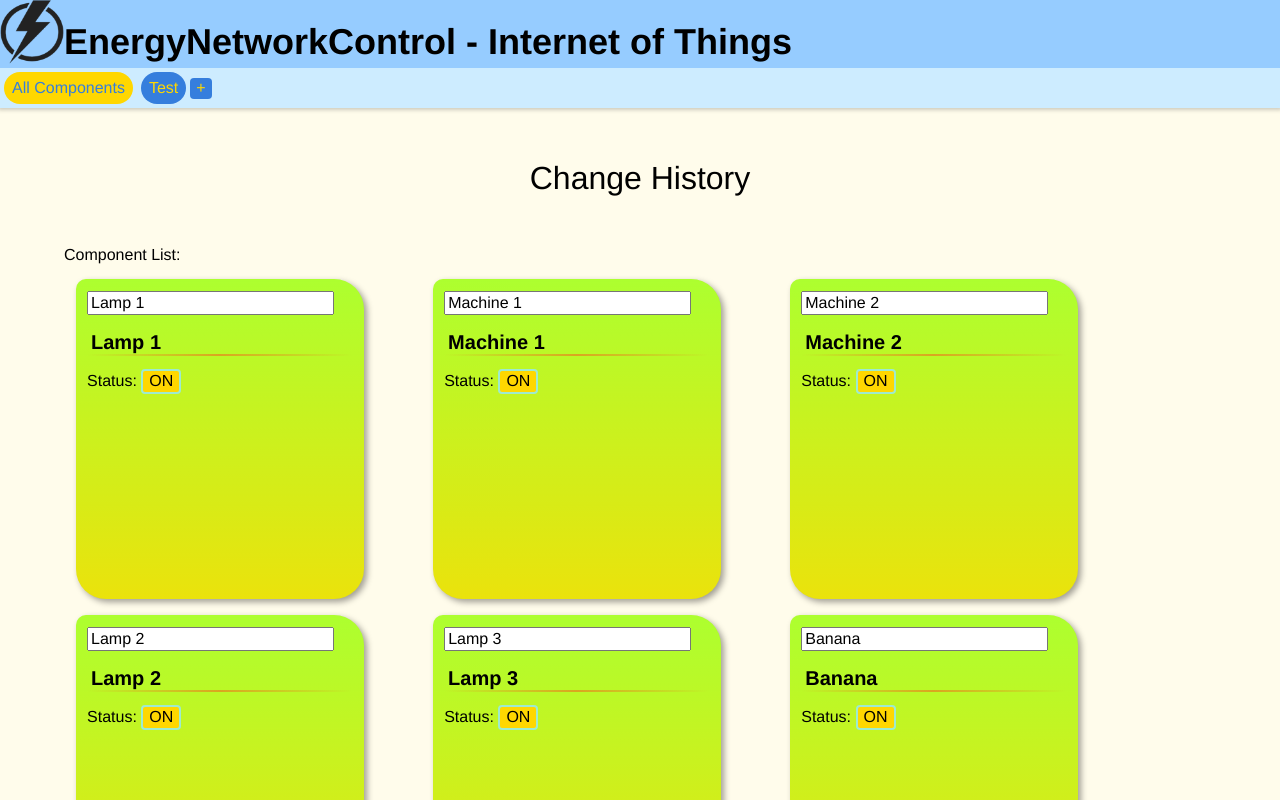
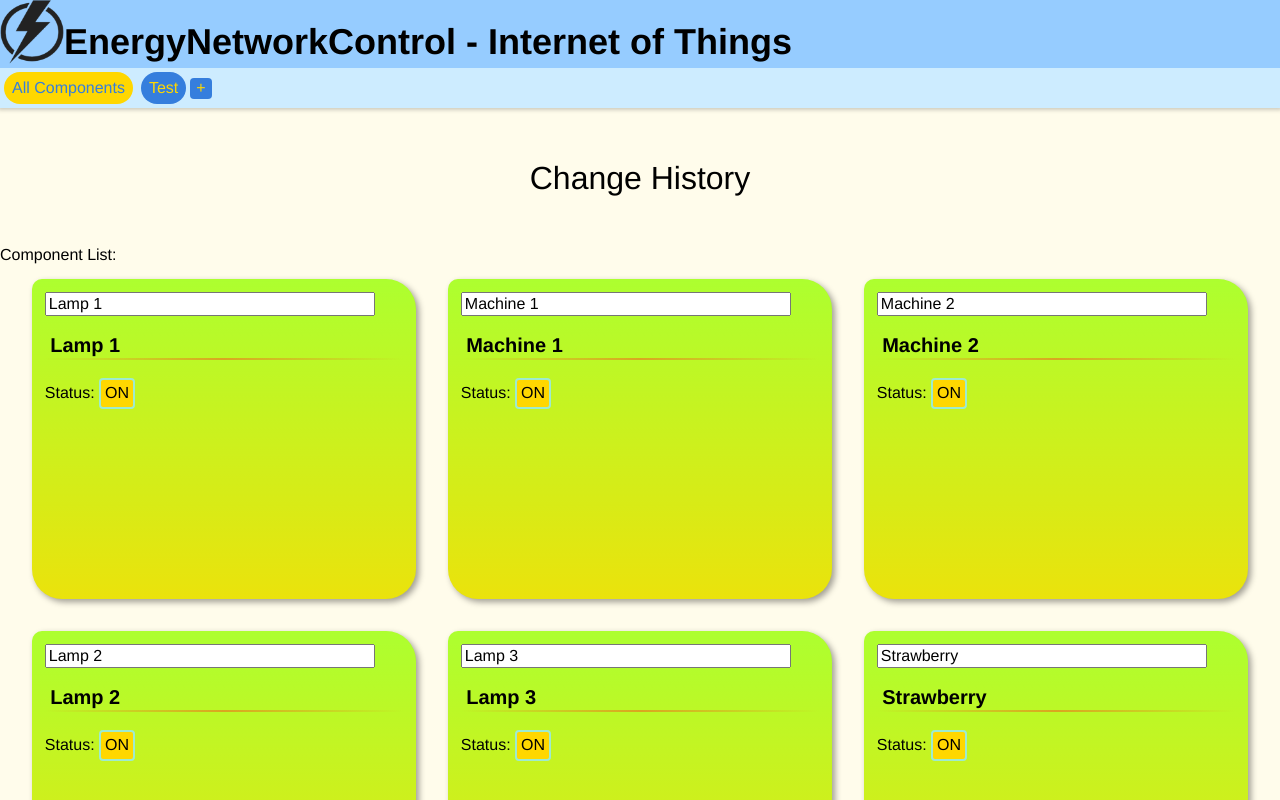
Before and after one commit to AlexandreHiroyuki/ENControl_IoT, a Vue app: page / in a window 1280 px wide. Shown: the top 800 px of the page. Built offline with nearby package versions, Linux system fonts and the light colour scheme.

Commit message:
Update ControlTable

```diff
--- a/src/components/Controller.vue
+++ b/src/components/Controller.vue
@@ -1,11 +1,11 @@
 <template>
-  <div class="controller mt3">
+  <div class="controller w-30 ma3">
     <input class="w-90" v-model="obj_name" placeholder="Digite aqui">
     <h1>{{obj_name}}</h1>
     <p>
       Status:
       <button
-        class="di b--solid b--light-green br2 bg-yellow hover-bg-light-blue"
+        class="di b--solid b--light-green br2 bg-yellow hover-bg-light-blue pa1"
         @click="toggle()"
       >{{showStatus}}</button>
     </p>
@@ -39,10 +39,7 @@ export default {
 
 <style lang="scss" scoped>
 .controller {
-  width: 25%;
   min-height: 40vh;
-  margin-left: 1%;
-  margin-right: 5%;
   padding: 1%;
 
   border-radius: 10px 30px 30px 30px;
--- a/src/views/ControlTable.vue
+++ b/src/views/ControlTable.vue
@@ -1,12 +1,10 @@
 <template>
   <div id="ctrl-table">
-    <div id="aside" class>
-      <History/>
-    </div>
+    <History/>
 
     <h2>Component List:</h2>
 
-    <div id="obj-list" class="flex flex-wrap">
+    <div class="flex flex-wrap justify-center">
       <Controller @click="toggle()" v-for="obj in control" :key="obj.id" :obj_name="obj.id"/>
     </div>
   </div>
@@ -41,7 +39,7 @@ export default {
           id: "Lamp 3"
         },
         {
-          id: "Banana"
+          id: "Strawberry"
         }
       ]
     };
@@ -49,20 +47,5 @@ export default {
 };
 </script>
 
- <style lang="scss">
-#ctrl-table {
-  h2 {
-    text-align: left;
-
-    padding-left: 5%;
-    width: 50%;
-  }
-
-  #obj-list {
-    display: flex;
-
-    margin-left: 5%;
-    margin-right: 5%;
-  }
-}
+<style lang="scss">
 </style>
```
